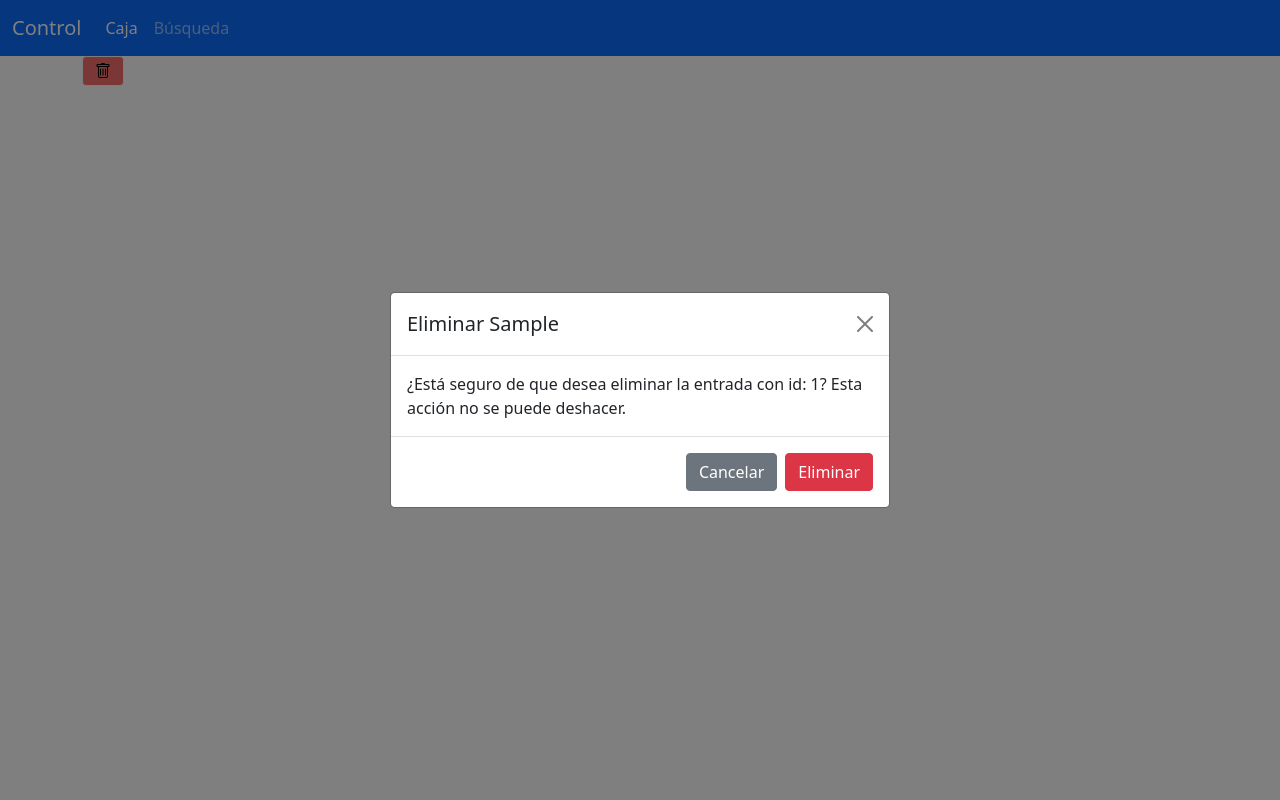
After one commit to carlos-ochoa/app_almacenes, a Flask app: page /ver/1 in a window 1280 px wide, after a click that opens the changed part. The commit adds this page. Run offline with Flask 2, Linux system fonts and the light colour scheme; tables that the repository leaves empty hold one stand-in row (values such as "Sample post"); some libraries are stand-ins or nearby versions.

Commit message:
pagina de caja avanzada

```diff
--- a/app/routes.py
+++ b/app/routes.py
@@ -27,4 +27,15 @@ def resumen():
 
 @app.route('/caja')
 def caja():
-    return "caja"
+    entradas = Operacion.query.filter_by(tipo = 'entrada').all()
+    return render_template('caja.html', saldo_total = 0.0, cambio = 0.0, entradas = entradas)
+
+@app.route('/ver/<int:id>')
+def ver(id):
+    operacion = Operacion.query.filter_by(id = id).first()
+    return render_template('ver.html', operacion = operacion)
+
+
+@app.route('/eliminar/<int:id>')
+def eliminar(id):
+    return "eliminado"
--- a/app/templates/base.html
+++ b/app/templates/base.html
@@ -1,40 +1,30 @@
-{% extends 'bootstrap/base.html' %}
-
-{% block title %}
+<html>
+    <head>
+            <link href="https://cdn.jsdelivr.net/npm/bootstrap@5.0.0-beta1/dist/css/bootstrap.min.css" rel="stylesheet" integrity="sha384-giJF6kkoqNQ00vy+HMDP7azOuL0xtbfIcaT9wjKHr8RbDVddVHyTfAAsrekwKmP1" crossorigin="anonymous">
             {% if title %}
             <title>{{title}} - Almacenes</title>
             {% else %}
             <title>Almacenes</title>
             {% endif %}
-{% endblock %}
 
+    </head>
+    <body>
         {% block navbar %}
-<nav class="navbar navbar-default navbar-dark bg-primary">
-        <div class="container">
-            <div class="navbar-header">
-                <button type="button" class="navbar-toggle collapsed" data-toggle="collapse" data-target="#bs-example-navbar-collapse-1" aria-expanded="false">
-                    <span class="sr-only">Toggle navigation</span>
-                    <span class="icon-bar"></span>
-                    <span class="icon-bar"></span>
-                    <span class="icon-bar"></span>
+            <nav class="navbar navbar-expand-lg navbar-dark bg-primary">
+                <div class="container-fluid">
+                  <a class="navbar-brand" href="#">Control</a>
+                  <button class="navbar-toggler" type="button" data-bs-toggle="collapse" data-bs-target="#navbarNavAltMarkup" aria-controls="navbarNavAltMarkup" aria-expanded="false" aria-label="Toggle navigation">
+                    <span class="navbar-toggler-icon"></span>
                   </button>
-                <a class="navbar-brand" href="#">Microblog</a>
+                  <div class="collapse navbar-collapse" id="navbarNavAltMarkup">
+                    <div class="navbar-nav">
+                      <a class="nav-link active" aria-current="page" href="#">Caja</a>
+                      <a class="nav-link" href="#">Búsqueda</a>
                     </div>
-            <div class="collapse navbar-collapse" id="bs-example-navbar-collapse-1">
-                <ul class="nav navbar-nav">
-                    <li><a href="#">Home</a></li>
-                    <li><a href="#">Explore</a></li>
-                </ul>
-                <ul class="nav navbar-nav navbar-right">
-                    <li><a href="#">Login</a></li>
-                    <li><a href="#">Profile</a></li>
-                    <li><a href="#">Logout</a></li>
-                </ul>
                   </div>
                 </div>
             </nav>
         {% endblock %}
-
         {% block content %}
             <div class = "container">
                     {% with messages = get_flashed_messages() %}
@@ -52,3 +42,6 @@
                     {% endblock %}
             </div>
         {% endblock %}
+        <script src="https://cdn.jsdelivr.net/npm/bootstrap@5.0.0-beta1/dist/js/bootstrap.bundle.min.js" integrity="sha384-ygbV9kiqUc6oa4msXn9868pTtWMgiQaeYH7/t7LECLbyPA2x65Kgf80OJFdroafW" crossorigin="anonymous"></script>
+    </body>
+</html>
--- /dev/null
+++ b/app/templates/components.html
@@ -0,0 +1,59 @@
+{% macro render_field(field) %}
+<p>
+    {{ field.label }} <br>
+    <dd>{{ field(**kwargs)|safe }}</dd>
+    {{ field(size = 32) }} <br>
+    {% for error in field.errors %}
+        <span style = "color:red;">[{{ error }}]</span>
+    {% endfor %}
+</p>
+{% endmacro %}
+
+{% macro render_operation(operation) %}
+  <div class="card" style="width: 15rem;">
+    <div class="card-body">
+      <h5 class="card-title">
+          {{ operation.concepto }}
+      </h5>
+      <p class="card-text">
+        Total: ${{ operation.total }}
+      </p>
+      <div class="container text-end">
+          <a href = "{{ url_for('ver', id = operation.id) }}" class="btn btn-light" style="background-color: #B3E7E8;">
+              <img src="{{ url_for('static', filename = 'eye.svg' )}}" alt="">
+              Ver
+          </a>
+          <!--
+          <button class="btn btn-light" style="background-color: #B3E7E8;">
+            <img src="{{ url_for('static', filename = 'pencil.svg' )}}" alt="">
+          </button>
+          <a href = "{{ url_for('ver', id = operation.id) }}" class="btn btn-light" style="background-color: #F56F6B;"">
+            <img src="{{ url_for('static', filename = 'trash.svg' )}}" alt="">
+          </a> -->
+      </div>
+    </div>
+  </div>
+
+{% endmacro %}
+
+{% macro render_modal(operation) %}
+
+<div class="modal-dialog modal-dialog-centered" id="Modal{{ operation.id }}" data-backdrop="static" data-keyboard="false" tabindex="-1" aria-labelledby="staticBackdropLabel" aria-hidden="true">
+    <div class="modal-dialog">
+      <div class="modal-content">
+        <div class="modal-header">
+          <h5 class="modal-title" id="staticBackdropLabel">Eliminar {{ operation.tipo }}</h5>
+          <button type="button" class="btn-close" data-bs-dismiss="modal" aria-label="Close"></button>
+        </div>
+        <div class="modal-body">
+          ¿Está seguro de que desea eliminar la entrada con id: {{ operation.id }}?
+          Esta acción no se puede deshacer.
+        </div>
+        <div class="modal-footer">
+          <button type="button" class="btn btn-secondary" data-bs-dismiss="modal">Cancelar</button>
+          <a type="button" class="btn btn-danger" href="{{ url_for('eliminar', id = operation.id) }}">Eliminar</a>
+        </div>
+      </div>
+    </div>
+</div>
+{% endmacro %}
--- /dev/null
+++ b/app/templates/ver.html
@@ -0,0 +1,27 @@
+{% extends 'base.html' %}
+
+{% block app_content %}
+{% import 'components.html' as comp %}
+<button class="btn btn-light" style="background-color: #F56F6B;" data-bs-toggle="modal" data-bs-target="#Modal1">
+        <img src="{{ url_for('static', filename = 'trash.svg' )}}" alt="">
+</button>
+
+<div class="modal fade" id="Modal1" tabindex="-1" aria-labelledby="exampleModalLabel" aria-hidden="true">
+        <div class="modal-dialog modal-dialog-centered">
+          <div class="modal-content">
+            <div class="modal-header">
+              <h5 class="modal-title" id="staticBackdropLabel">Eliminar {{ operacion.tipo }}</h5>
+              <button type="button" class="btn-close" data-bs-dismiss="modal" aria-label="Close"></button>
+            </div>
+            <div class="modal-body">
+              ¿Está seguro de que desea eliminar la entrada con id: {{ operacion.id }}?
+              Esta acción no se puede deshacer.
+            </div>
+            <div class="modal-footer">
+              <button type="button" class="btn btn-secondary" data-bs-dismiss="modal">Cancelar</button>
+              <a type="button" class="btn btn-danger" href="{{ url_for('eliminar', id = operacion.id) }}">Eliminar</a>
+            </div>
+          </div>
+        </div>
+    </div>
+{% endblock %}
```
Also changed, not shown: app/templates/_formhelpers.html (deleted, +0 -10 lines), app/templates/caja.html (added, +29 -0 lines), app/static/eye.svg (added), app/static/pencil.svg (added), app/static/trash.svg (added). Lines whose indentation alone changed are shown as unchanged.
